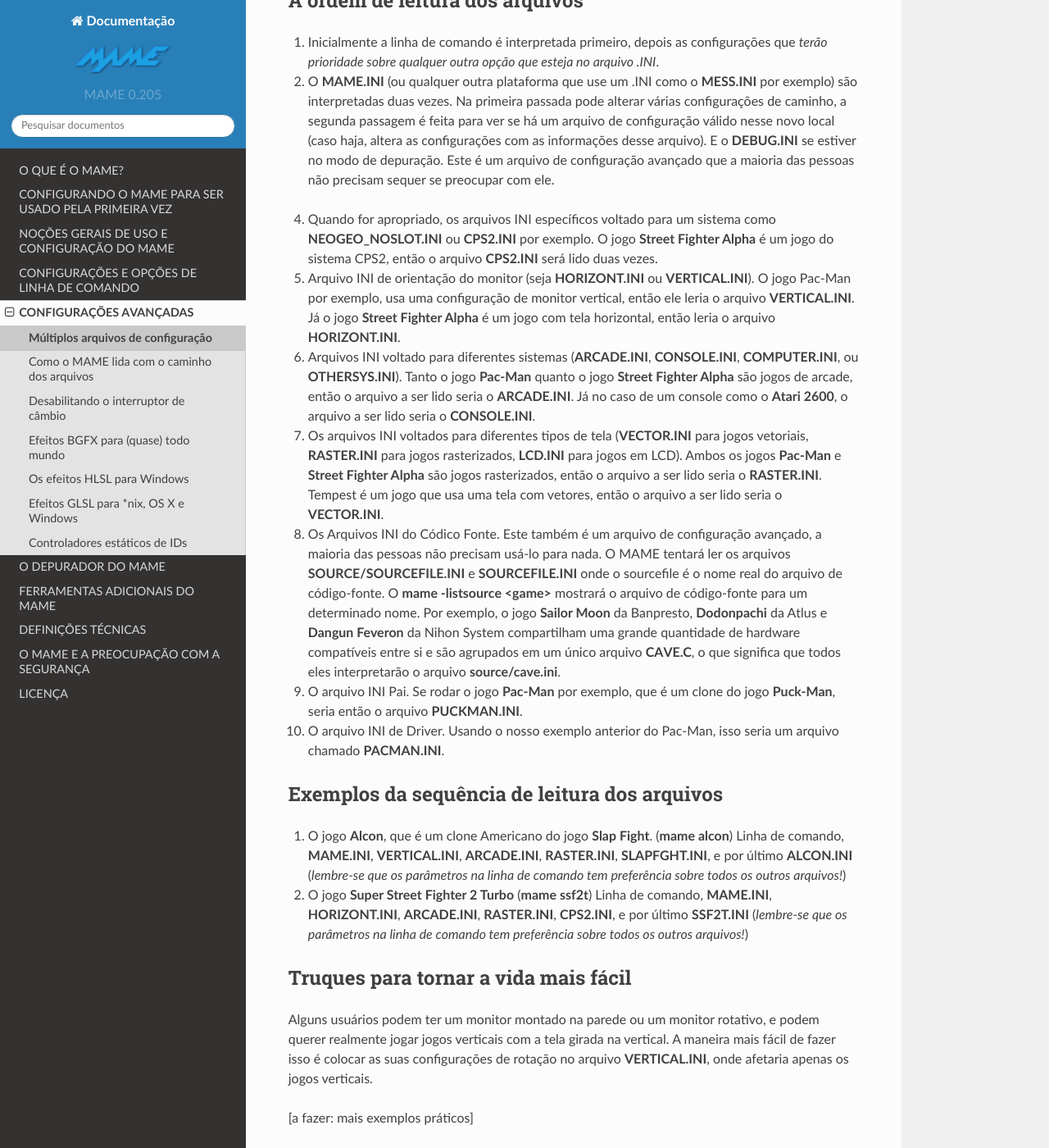
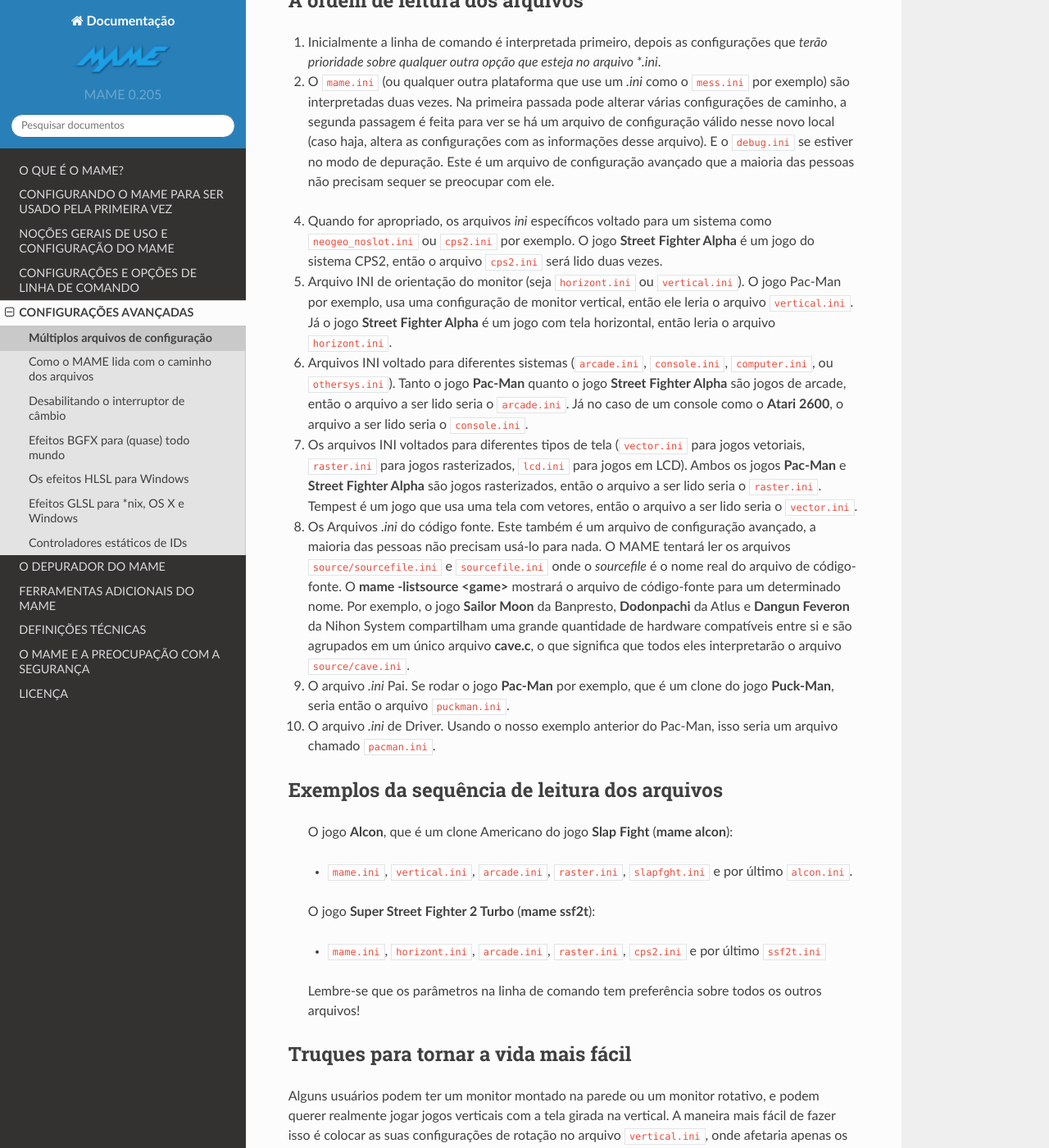
Before and after one commit to wtuemura/mamedoc, a Sphinx documentation site: the page built from source/advanced/multiconfig.rst, in a window 1280 px wide and 1400 px high, scrolled down 272 px. Shown: the whole window at 82% size. Built offline with Sphinx 7.4.7 and the Read the Docs theme 2.0.0, drawn with Linux system fonts in a browser that asks for light colours.

Commit message:
Secando gelo e algumas pequenas correções

```diff
--- a/source/advanced/multiconfig.rst
+++ b/source/advanced/multiconfig.rst
@@ -8,94 +8,91 @@
 
 .. _advanced-multi-CFG:
 
-
 A ordem de leitura dos arquivos
 -------------------------------
 
 1.		Inicialmente a linha de comando é interpretada primeiro, depois
 		as configurações que *terão prioridade sobre qualquer outra
-		opção que esteja no arquivo .INI*.
+		opção que esteja no arquivo *.ini*.
 
-2.		O **MAME.INI** (ou qualquer outra plataforma que use um .INI
-		como o **MESS.INI** por exemplo) são interpretadas duas vezes.
+2.		O ``mame.ini`` (ou qualquer outra plataforma que use um *.ini*
+		como o ``mess.ini`` por exemplo) são interpretadas duas vezes.
 		Na primeira passada pode alterar várias configurações de
 		caminho, a segunda passagem é feita para ver se há um arquivo de
 		configuração válido nesse novo local (caso haja, altera as
 		configurações com as informações desse arquivo).
-		E o **DEBUG.INI** se estiver no modo de depuração.
+		E o ``debug.ini`` se estiver no modo de depuração.
 		Este é um arquivo de configuração avançado que a maioria das
 		pessoas não precisam sequer se preocupar com ele.
 
-4.		Quando for apropriado, os arquivos INI específicos voltado para
-		um sistema como **NEOGEO_NOSLOT.INI** ou **CPS2.INI** por
+4.		Quando for apropriado, os arquivos *ini* específicos voltado para
+		um sistema como ``neogeo_noslot.ini`` ou ``cps2.ini`` por
 		exemplo.
 		O jogo **Street Fighter Alpha** é um jogo do sistema CPS2, então
-		o arquivo **CPS2.INI** será lido duas vezes.
+		o arquivo ``cps2.ini`` será lido duas vezes.
 
-5.		Arquivo INI de orientação do monitor (seja **HORIZONT.INI** ou
-		**VERTICAL.INI**).
+5.		Arquivo INI de orientação do monitor (seja ``horizont.ini`` ou
+		``vertical.ini``).
 		O jogo Pac-Man por exemplo, usa uma configuração de monitor
-		vertical, então ele leria o arquivo **VERTICAL.INI**.
+		vertical, então ele leria o arquivo ``vertical.ini``.
 		Já o jogo **Street Fighter Alpha** é um jogo com tela
-		horizontal, então leria o arquivo **HORIZONT.INI**.
+		horizontal, então leria o arquivo ``horizont.ini``.
 
-6.		Arquivos INI voltado para diferentes sistemas (**ARCADE.INI**,
-		**CONSOLE.INI**, **COMPUTER.INI**, ou **OTHERSYS.INI**).
+6.		Arquivos INI voltado para diferentes sistemas (``arcade.ini``,
+		``console.ini``, ``computer.ini``, ou ``othersys.ini``).
 		Tanto o jogo **Pac-Man** quanto o jogo **Street Fighter Alpha**
 		são jogos de arcade, então o arquivo a ser lido seria o
-		**ARCADE.INI**.
+		``arcade.ini``.
 		Já no caso de um console como o **Atari 2600**, o arquivo a ser
-		lido seria o **CONSOLE.INI**.
+		lido seria o ``console.ini``.
 
 7.		Os arquivos INI voltados para diferentes tipos de tela
-		(**VECTOR.INI** para jogos vetoriais, **RASTER.INI** para jogos
-		rasterizados, **LCD.INI** para jogos em LCD).
+		(``vector.ini`` para jogos vetoriais, ``raster.ini`` para jogos
+		rasterizados, ``lcd.ini`` para jogos em LCD).
 		Ambos os jogos **Pac-Man** e **Street Fighter Alpha** são jogos
-		rasterizados, então o arquivo a ser lido seria o **RASTER.INI**.
+		rasterizados, então o arquivo a ser lido seria o ``raster.ini``.
 		Tempest é um jogo que usa uma tela com vetores, então o arquivo
-		a ser lido seria o **VECTOR.INI**.
+		a ser lido seria o ``vector.ini``.
 
-8.		Os Arquivos INI do Códico Fonte.
+8.		Os Arquivos *.ini* do código fonte.
 		Este também é um arquivo de configuração avançado, a maioria das
 		pessoas não precisam usá-lo para nada.
-		O MAME tentará ler os arquivos **SOURCE/SOURCEFILE.INI** e
-		**SOURCEFILE.INI** onde o sourcefile é o nome real do arquivo de
-		código-fonte.
+		O MAME tentará ler os arquivos ``source/sourcefile.ini`` e
+		``sourcefile.ini`` onde o *sourcefile* é o nome real do arquivo
+		de código-fonte.
 		O **mame -listsource <game>** mostrará o arquivo de código-fonte
 		para um determinado nome.
 		Por exemplo, o jogo **Sailor Moon** da Banpresto, **Dodonpachi**
 		da Atlus e **Dangun Feveron** da Nihon System compartilham uma
 		grande quantidade de hardware compatíveis entre si e são
-		agrupados em um único arquivo **CAVE.C**, o que significa que
-		todos eles interpretarão o arquivo **source/cave.ini**.
+		agrupados em um único arquivo **cave.c**, o que significa que
+		todos eles interpretarão o arquivo ``source/cave.ini``.
 
-9.		O arquivo INI Pai.
+9.		O arquivo *.ini* Pai.
 		Se rodar o jogo **Pac-Man** por exemplo, que é um clone do jogo
-		**Puck-Man**, seria então o arquivo **PUCKMAN.INI**.
+		**Puck-Man**, seria então o arquivo ``puckman.ini``.
 
-10.		O arquivo INI de Driver.
+10.		O arquivo *.ini* de Driver.
 		Usando o nosso exemplo anterior do Pac-Man, isso seria um
-		arquivo chamado **PACMAN.INI**.
+		arquivo chamado ``pacman.ini``.
 
 
 Exemplos da sequência de leitura dos arquivos
 ---------------------------------------------
 
-1.		O jogo **Alcon**, que é um clone Americano do jogo
-		**Slap Fight**.  (**mame alcon**)
-		Linha de comando, **MAME.INI**, **VERTICAL.INI**,
-		**ARCADE.INI**, **RASTER.INI**, **SLAPFGHT.INI**, e por último
-		**ALCON.INI**
-		(*lembre-se que os parâmetros na linha de comando tem
-		preferência sobre todos os outros arquivos!*)
+	O jogo **Alcon**, que é um clone Americano do jogo **Slap Fight**
+	(**mame alcon**):
 
-2.		O jogo **Super Street Fighter 2 Turbo** (**mame ssf2t**)
-		Linha de comando, **MAME.INI**, **HORIZONT.INI**,
-		**ARCADE.INI**, **RASTER.INI**, **CPS2.INI**, e por último
-		**SSF2T.INI**
-		(*lembre-se que os parâmetros na linha de comando tem
-		preferência sobre todos os outros arquivos!*)
+	* ``mame.ini``, ``vertical.ini``, ``arcade.ini``, ``raster.ini``,
+	  ``slapfght.ini`` e por último ``alcon.ini``.
 
+	O jogo **Super Street Fighter 2 Turbo** (**mame ssf2t**):
+
+	* ``mame.ini``, ``horizont.ini``, ``arcade.ini``, ``raster.ini``,
+	  ``cps2.ini`` e por último ``ssf2t.ini``
+
+	Lembre-se que os parâmetros na linha de comando tem preferência
+	sobre todos os outros arquivos!
 
 Truques para tornar a vida mais fácil
 -------------------------------------
@@ -103,7 +100,7 @@
 Alguns usuários podem ter um monitor montado na parede ou um monitor
 rotativo, e podem querer realmente jogar jogos verticais com a tela
 girada na vertical. A maneira mais fácil de fazer isso é colocar as suas
-configurações de rotação no arquivo **VERTICAL.INI**, onde afetaria
+configurações de rotação no arquivo ``vertical.ini``, onde afetaria
 apenas os jogos verticais.
 
 [a fazer: mais exemplos práticos]
```
